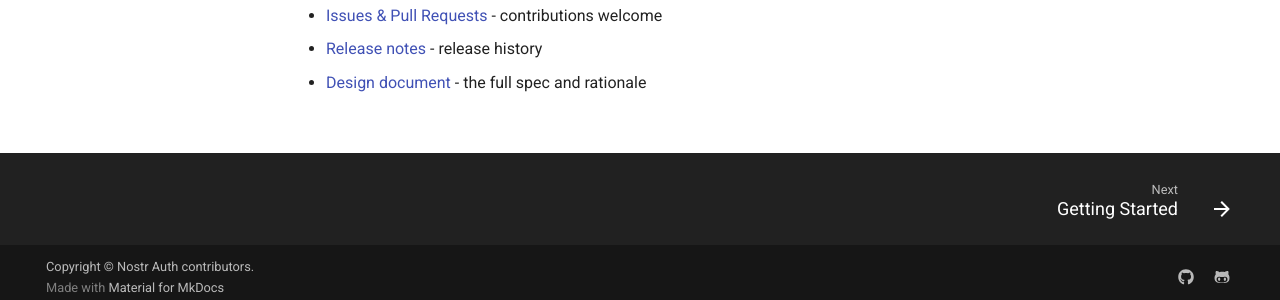
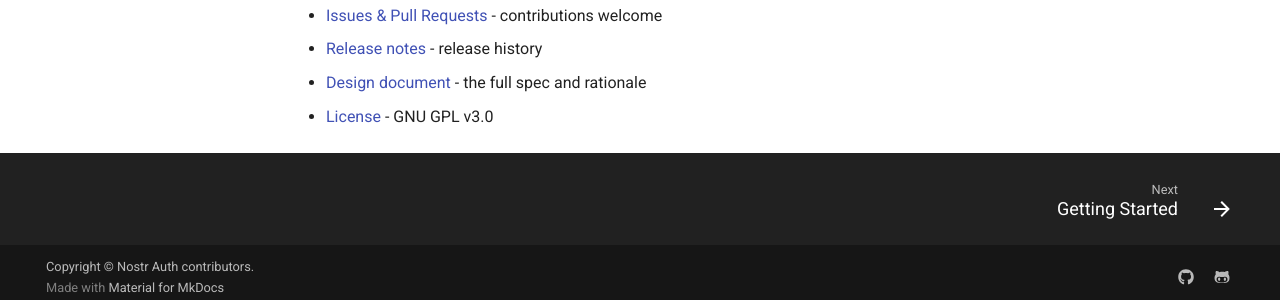
Before and after one commit to sudocarlos/jellyfin-nostr-auth, an MkDocs documentation site: the page built from website/docs/index.md, in a window 1280 px wide and 1284 px high. Shown: the part 974-1274 px from the top of the window. Built offline with MkDocs 1.6.1 and Material for MkDocs 9.7.7, drawn with Linux system fonts in a browser that asks for light colours; comment, search, counter and statistics services are not loaded.

Commit message:
chore: license the plugin under GPL-3.0-only
The plugin links Jellyfin.Controller/Jellyfin.Model (GPL-3.0-only), so
the GPL applies; -only matches the Jellyfin plugin ecosystem (template,
SSO) and every other dependency is MIT/ISC/Unlicense.

- canonical GPL-3.0 LICENSE, byte-identical to the plugin template's
- PackageLicenseExpression on the csproj; license shipped in the zip
  via jprm artifacts (verified locally)
- license badge on the README and a link on the docs home page

```diff
--- a/build.yaml
+++ b/build.yaml
@@ -15,6 +15,7 @@
   the list keypair is dedicated and trivially rotatable.
 category: "General"
 artifacts:
+- "LICENSE.txt"
 - "Jellyfin.Plugin.NostrAuth.dll"
 - "NostrAuth.Core.dll"
 - "NNostr.Client.dll"
--- a/website/docs/index.md
+++ b/website/docs/index.md
@@ -41,3 +41,4 @@
 - [Issues & Pull Requests](https://github.com/sudocarlos/jellyfin-nostr-auth) - contributions welcome
 - [Release notes](https://github.com/sudocarlos/jellyfin-nostr-auth/releases) - release history
 - [Design document](https://github.com/sudocarlos/jellyfin-nostr-auth/blob/master/docs/design.md) - the full spec and rationale
+- [License](https://github.com/sudocarlos/jellyfin-nostr-auth/blob/master/LICENSE) - GNU GPL v3.0
```
Also changed, not shown: README.md, 2 other files.
